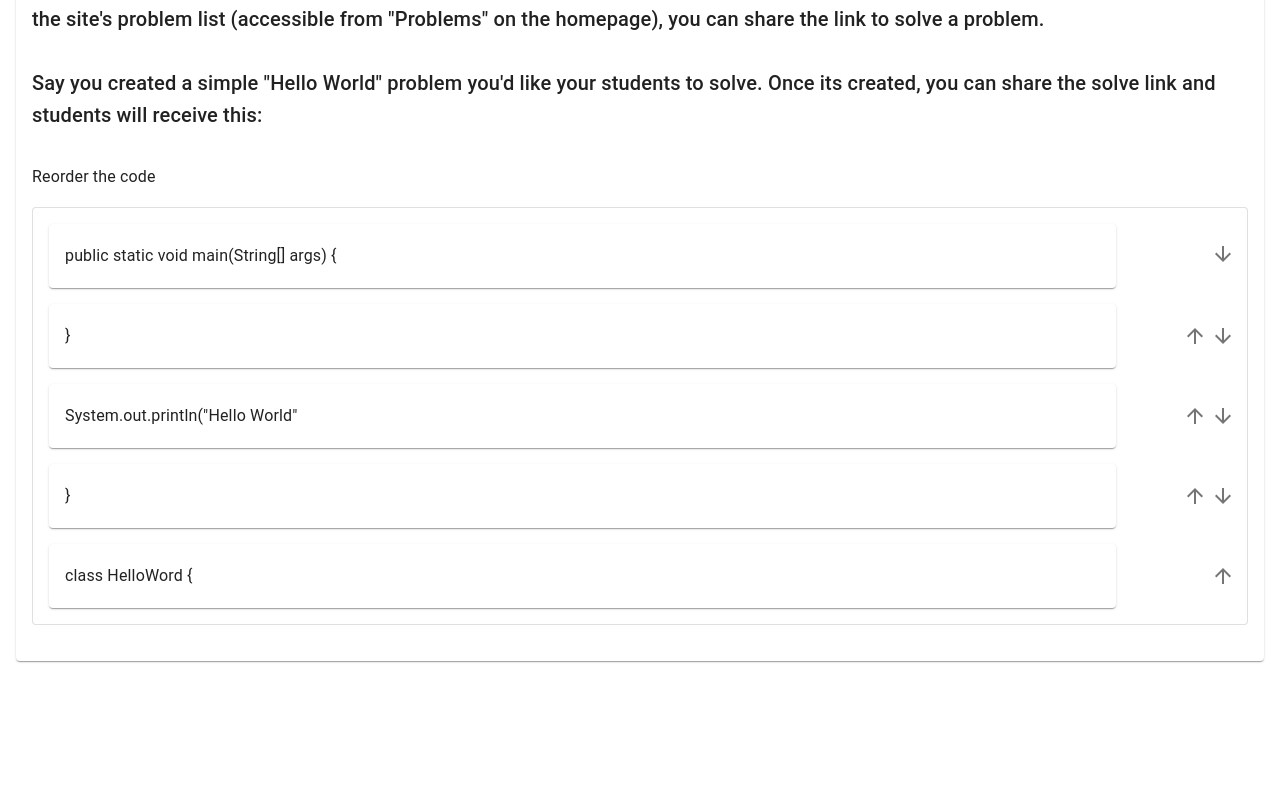
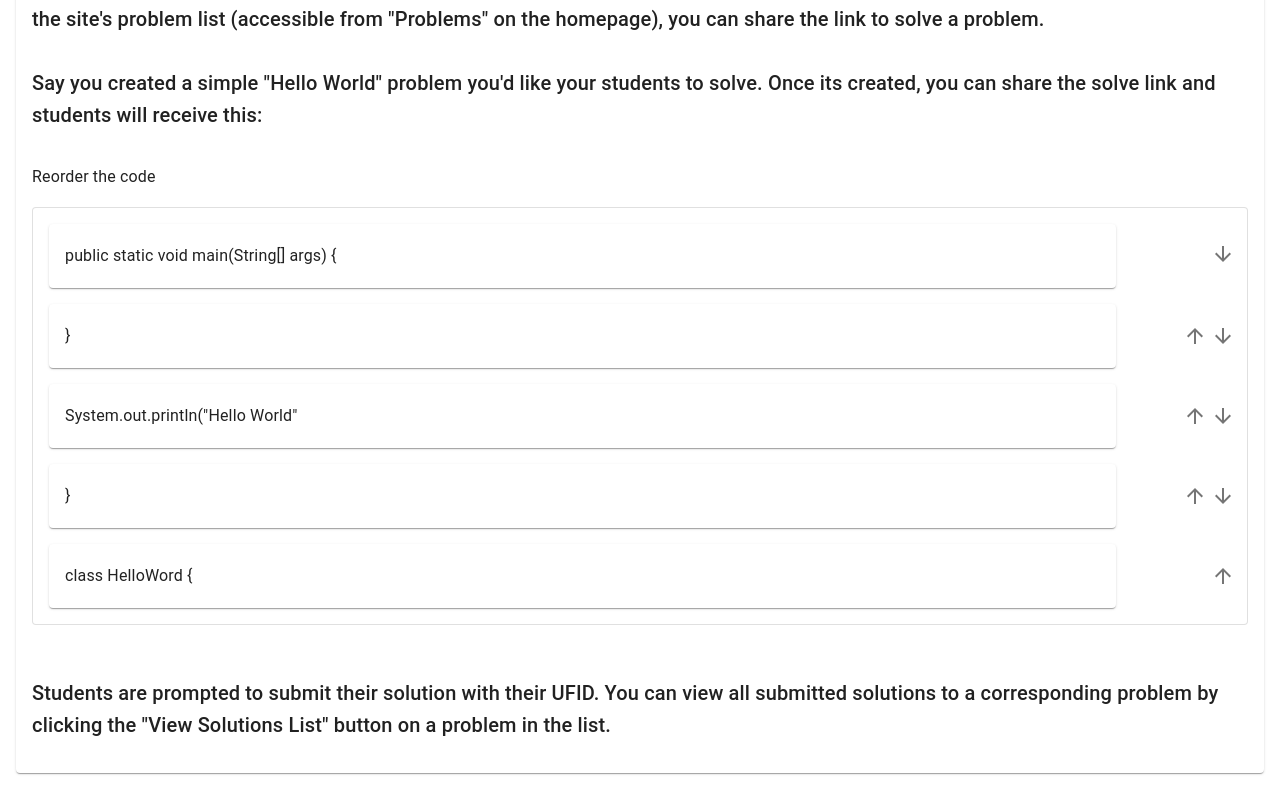
Before and after one commit to kristoferbuno/parsons-problem-system, a React (Create React App) app: page /about in a window 1280 px wide. Shown: the part 285-1074 px from the top of the page. Before the commit the page ends 962 px from the top, so only its background shows below. Built offline with nearby package versions, Linux system fonts and the light colour scheme.

Commit message:
added more info

```diff
--- a/src/AboutView.tsx
+++ b/src/AboutView.tsx
@@ -101,6 +101,10 @@ function AboutView() {
         </List>
     </Paper>
     <br></br>
+    <Typography sx={{ mt: 4, mb: 2 }} variant="h6" component="div">
+          Students are prompted to submit their solution with their UFID. You can view all submitted solutions to a corresponding problem by clicking the "View Solutions List" button on a problem in the list.
+    </Typography>
+
     </Grid>
 
 }
```
